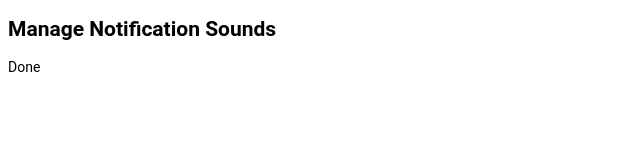
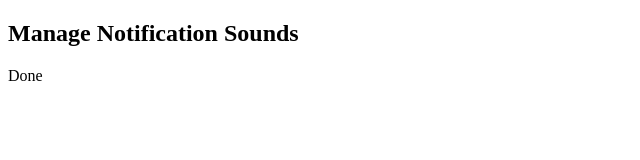
Before and after one commit to SupportClass/lfg-sounds, a website: page dashboard/edit-sounds.html in a window 1280 px wide. Shown: the whole page, without its empty margins (0-640 px from the left). Drawn offline with Linux system fonts and the light colour scheme.

Commit message:
Leverage the new default styles that NodeCG injects

```diff
--- a/bower.json
+++ b/bower.json
@@ -1,7 +1,6 @@
 {
   "name": "lfg-sounds",
   "dependencies": {
-    "file-upload": "winhowes/file-upload#~1.3.5",
     "paper-button": "PolymerElements/paper-button#~1.0.3",
     "iron-collapse": "PolymerElements/iron-collapse#~1.0.2",
     "paper-slider": "PolymerElements/paper-slider#~1.0.3",
--- a/dashboard/edit-sounds.html
+++ b/dashboard/edit-sounds.html
@@ -4,13 +4,6 @@
     <link rel="import" href="components/paper-styles/paper-styles.html">
     <link rel="import" href="components/paper-button/paper-button.html">
     <link rel="import" href="elements/lfg-soundpanel.html">
-
-    <style>
-        body {
-            font-family: 'Roboto', 'Noto', sans-serif;
-            font-size: 14px;
-        }
-    </style>
 </head>
 <body>
 <h2>Manage Notification Sounds</h2>
```
Also changed, not shown: dashboard/panel.html (+0 -1 lines).
